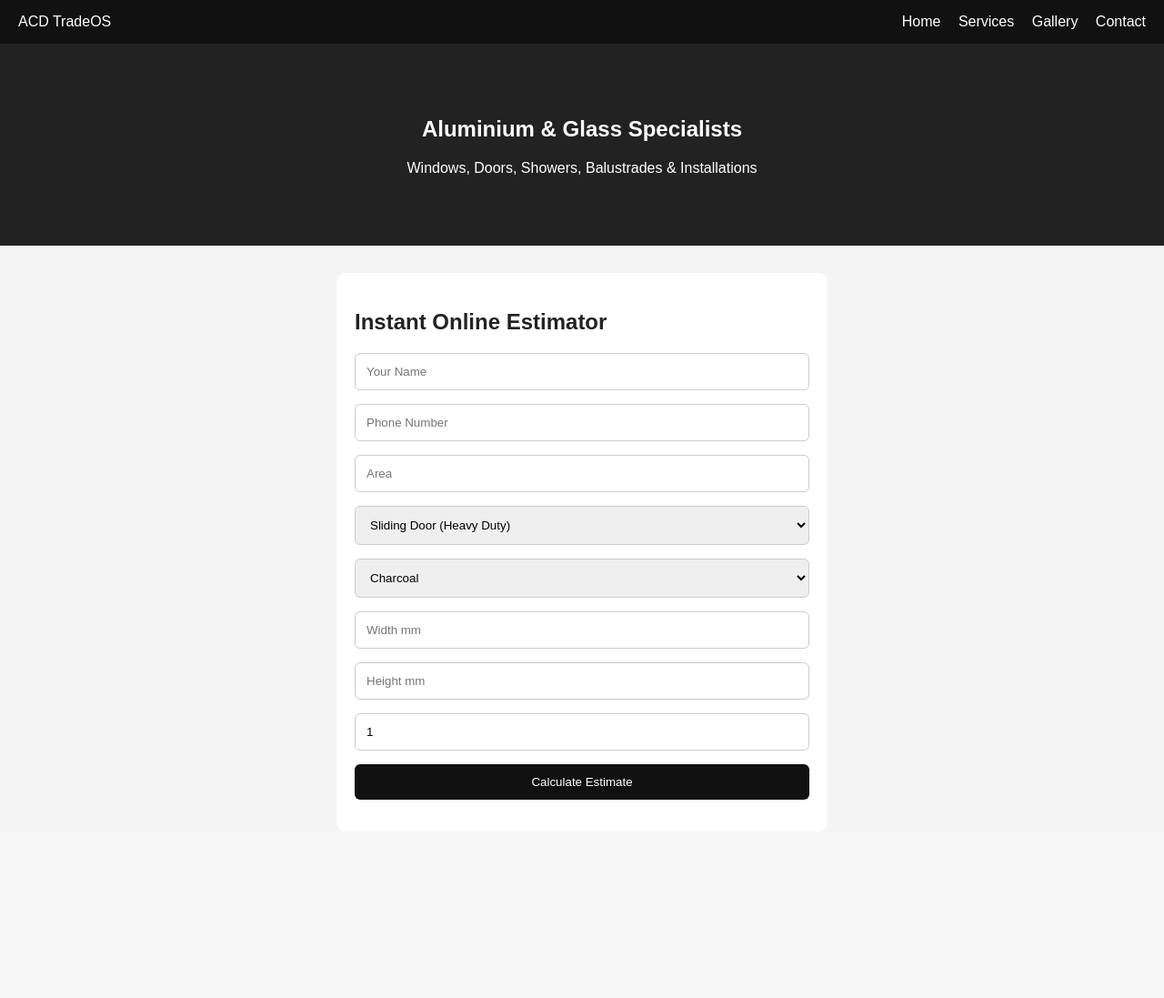
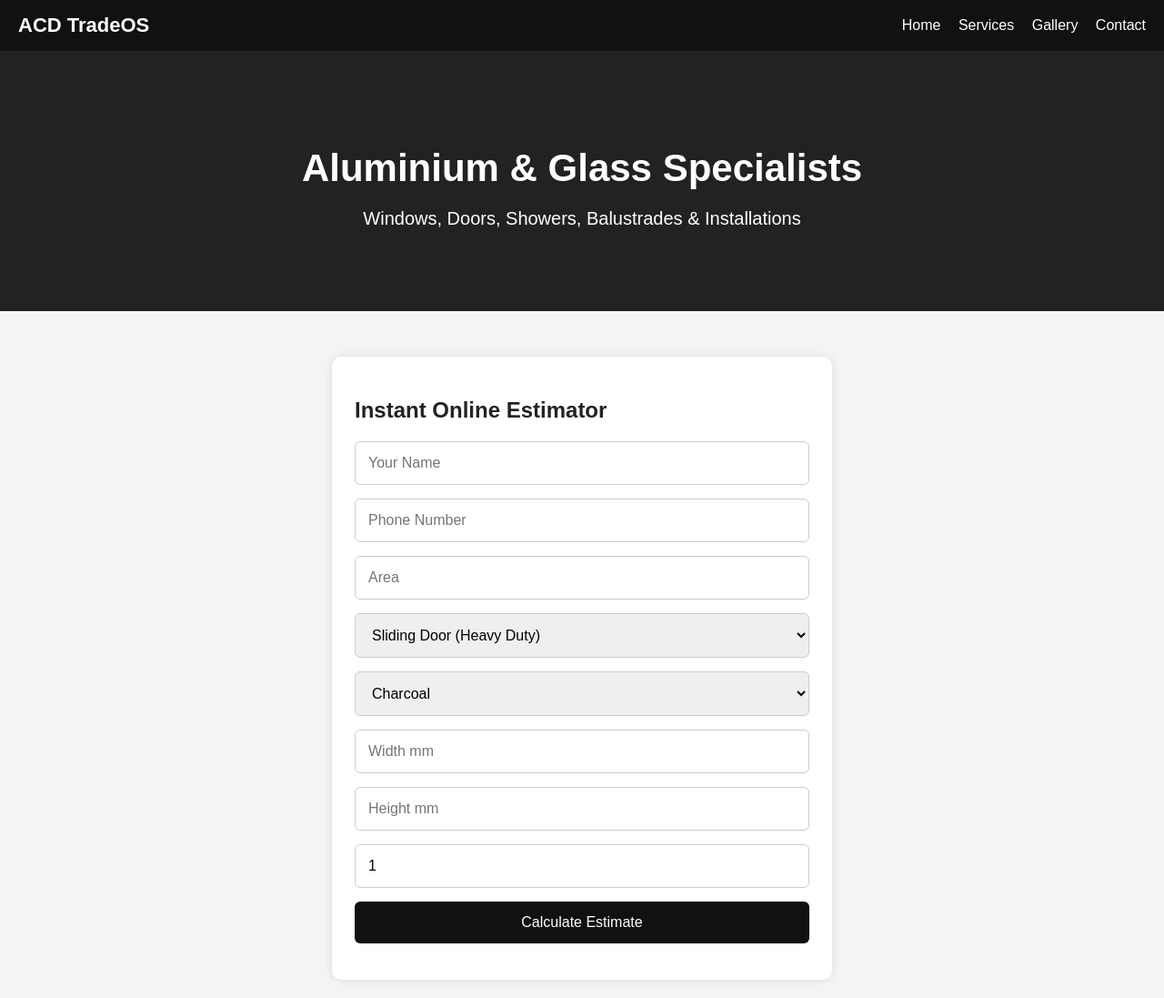
Before and after one commit to evanehrke4-png/tradeos-app, a Flask app: page / in a window 1280 px wide. Shown: the whole page at 91% size. Before the commit the page ends 879 px from the top, so only its background shows below. Run offline with Flask 3, Linux system fonts and the light colour scheme.

Commit message:
Update style.css

```diff
--- a/static/style.css
+++ b/static/style.css
@@ -15,6 +15,11 @@ body{
     align-items:center;
 }
 
+.logo{
+    font-size:22px;
+    font-weight:bold;
+}
+
 .nav-links a{
     color:white;
     text-decoration:none;
@@ -25,16 +30,30 @@ body{
     background:#222;
     color:white;
     text-align:center;
-    padding:60px 20px;
+    padding:70px 20px;
+}
+
+.hero h1{
+    font-size:42px;
+    margin-bottom:10px;
+}
+
+.hero p{
+    font-size:20px;
 }
 
 .container{
     max-width:500px;
     margin:auto;
     background:white;
-    padding:20px;
+    padding:25px;
     margin-top:30px;
     border-radius:10px;
+    box-shadow:0 0 10px rgba(0,0,0,0.1);
+}
+
+.estimator-section{
+    padding:20px;
 }
 
 form{
@@ -46,9 +65,10 @@ input,
 select,
 button{
     margin-bottom:15px;
-    padding:12px;
+    padding:14px;
     border-radius:6px;
     border:1px solid #ccc;
+    font-size:16px;
 }
 
 button{
@@ -58,13 +78,17 @@ button{
     cursor:pointer;
 }
 
+button:hover{
+    background:#333;
+}
+
 .results{
     margin-top:30px;
     text-align:center;
 }
 
 .price{
-    font-size:28px;
+    font-size:30px;
     font-weight:bold;
 }
 
```
